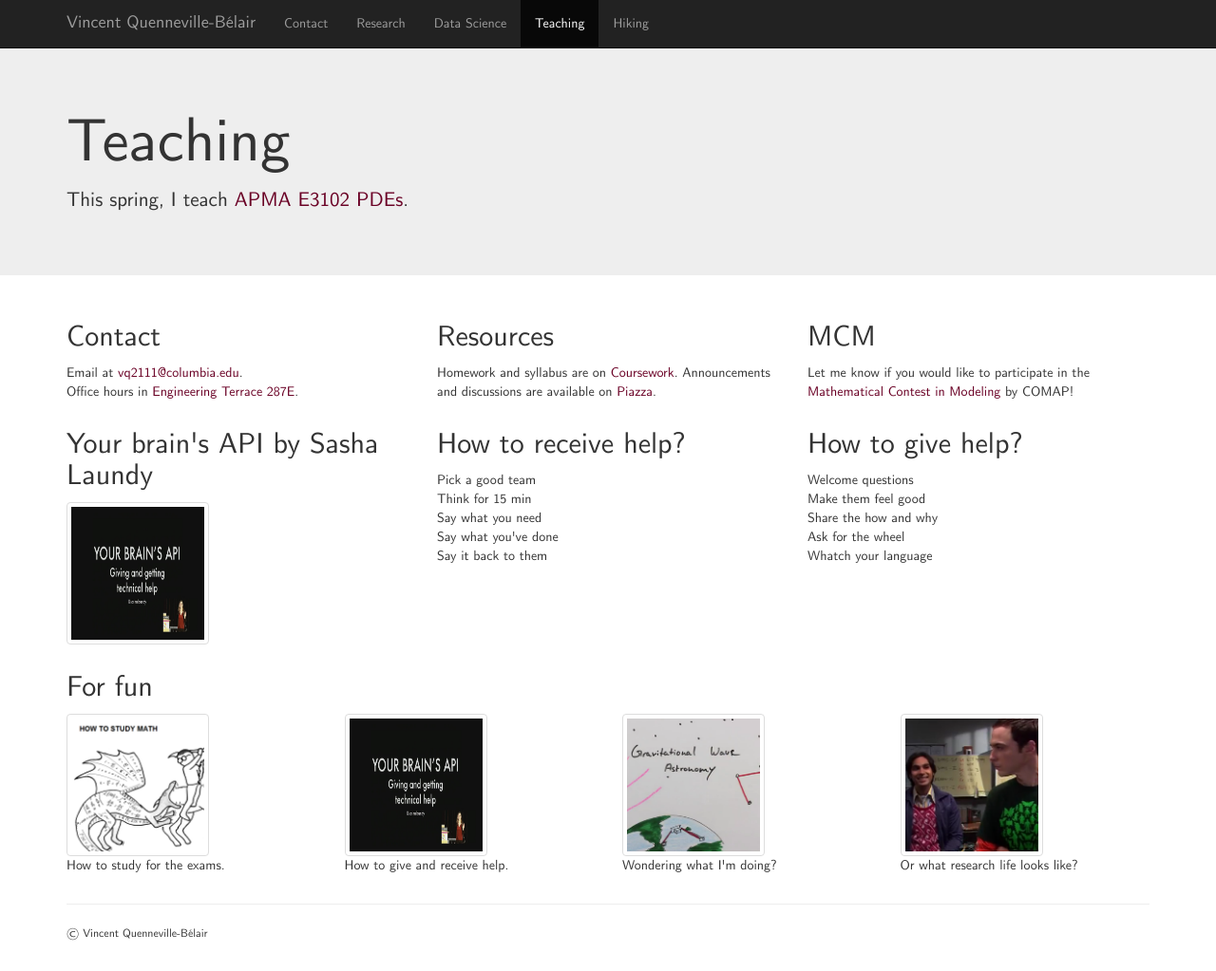
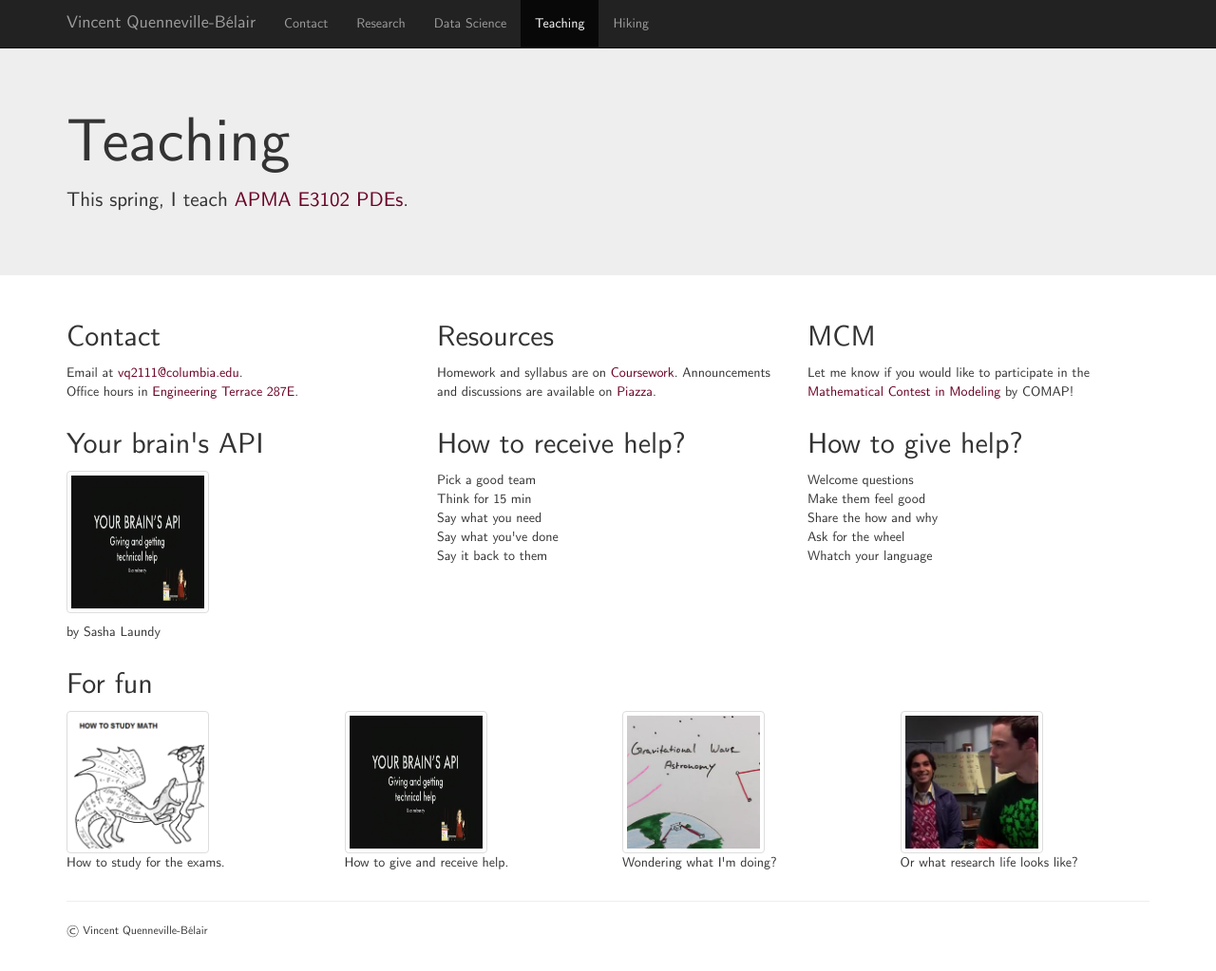
Before and after one commit to vincentqb/vincentqb.github.io.archive, a Jekyll site: the page built from teaching.html, in a window 1280 px wide and 1023 px high. Shown: the whole window at 95% size. Built offline with Jekyll 4.4.1, drawn with Linux system fonts in a browser that asks for light colours; nearby versions of some CDN libraries.

Commit message:
too long a line.

```diff
--- a/teaching.html
+++ b/teaching.html
@@ -70,10 +70,11 @@ Let me know if you would like to participate in the <a href="http://www.comap.co
 </div>
 
 <div class="col-md-4 col-sm-12">
-<h2>Your brain's API by Sasha Laundy</h2>
+<h2>Your brain's API</h2>
 <p>
 <a href="https://www.youtube.com/embed/hY14Er6JX2s"><img src="images/help.png" style="width: 150px; height: 150px;" class="img-thumbnail" alt="Here's how to give and receive help"></a>
 </p>
+<p>by Sasha Laundy</p>
 </div>
 
 <div class="col-md-4 col-sm-6">
```
